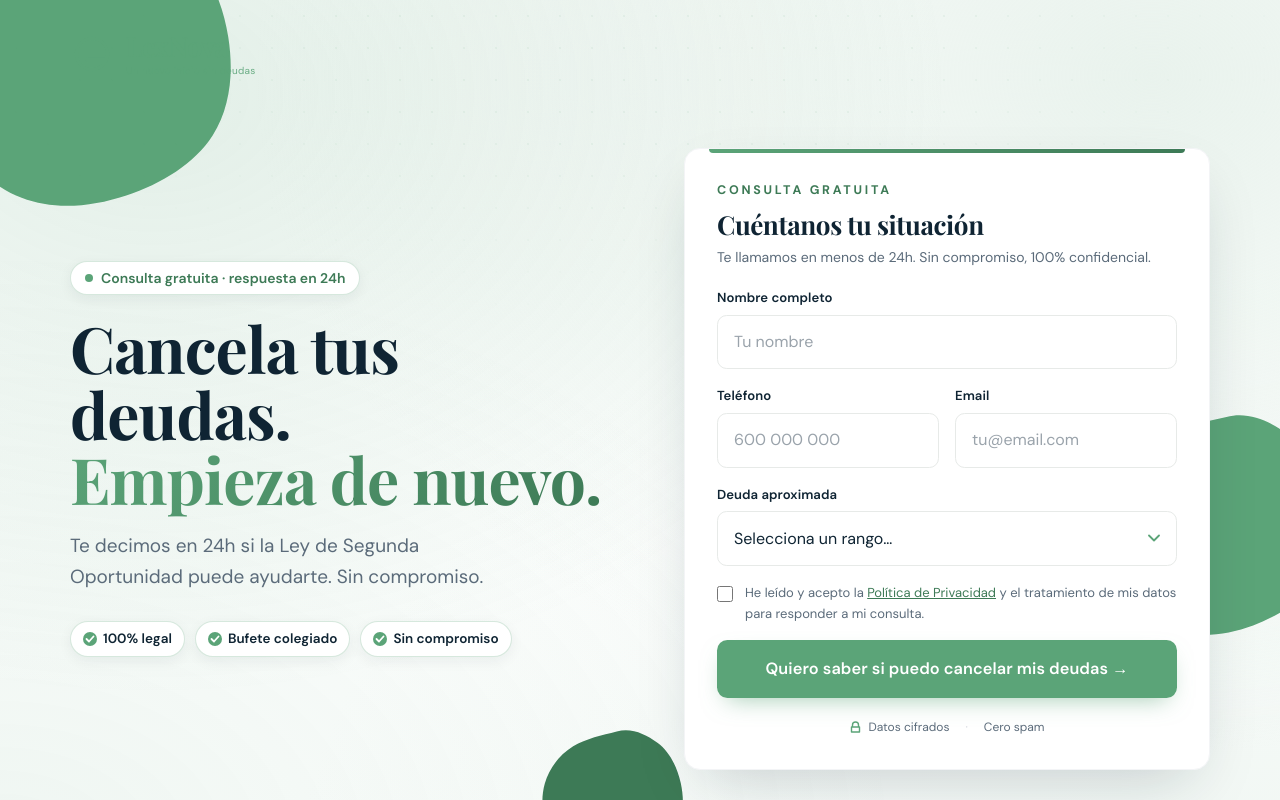
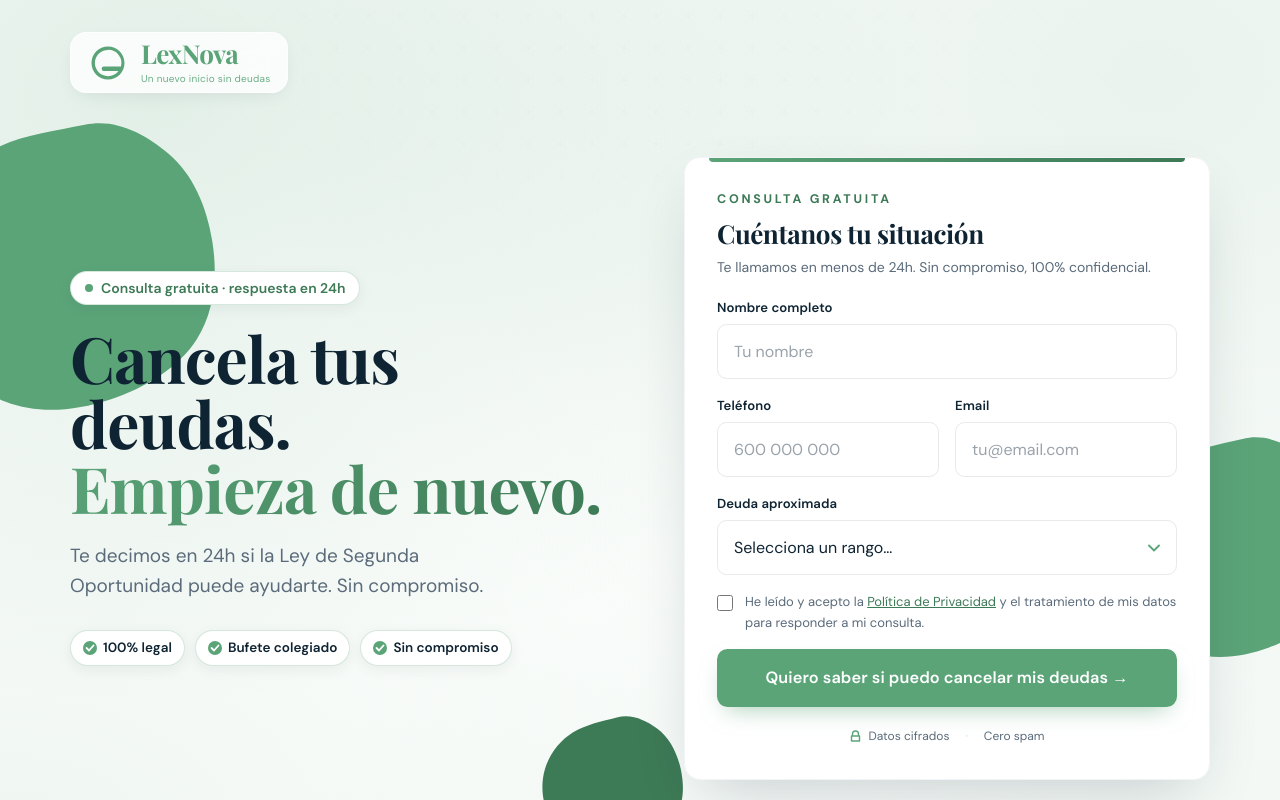
Before and after one commit to marketingesthetico-bit/lexnova-landing, a React (Vite) app: page / in a window 1280 px wide. Shown: the top 800 px of the page. Built offline with nearby package versions, Linux system fonts and the light colour scheme; no server answers.

Commit message:
fix: logo legible sobre blobs (pill frosted + reposición)

```diff
--- a/src/components/Hero.jsx
+++ b/src/components/Hero.jsx
@@ -57,21 +57,21 @@ export default function Hero({ onLeadSuccess }) {
         }}
       />
 
-      {/* Blobs orgánicos flotando */}
+      {/* Blobs orgánicos flotando — posicionados para no pisar el logo */}
       <FloatingBlob
-        className="w-[420px] h-[420px] -top-32 -left-32 opacity-[0.18]"
+        className="w-[340px] h-[340px] sm:w-[420px] sm:h-[420px] top-[14%] sm:top-[8%] -left-40 sm:-left-36 opacity-[0.12] sm:opacity-[0.15]"
         color="#5BA478"
         delay={0}
         dur={16}
       />
       <FloatingBlob
-        className="w-[320px] h-[320px] top-[40%] -right-24 opacity-[0.14]"
+        className="w-[320px] h-[320px] top-[42%] -right-28 opacity-[0.12]"
         color="#5BA478"
         delay={1.5}
         dur={18}
       />
       <FloatingBlob
-        className="w-[200px] h-[200px] bottom-10 left-[40%] opacity-[0.10]"
+        className="w-[200px] h-[200px] bottom-16 left-[40%] opacity-[0.09]"
         color="#3D7A56"
         delay={3}
         dur={20}
@@ -93,14 +93,16 @@ export default function Hero({ onLeadSuccess }) {
       />
 
       <div className="container-narrow relative">
-        {/* Logo */}
+        {/* Logo en pill frosted — siempre legible sobre cualquier fondo */}
         <motion.div
           className="pt-6 sm:pt-8"
           initial={{ opacity: 0, y: -10 }}
           animate={{ opacity: 1, y: 0 }}
           transition={{ duration: 0.55 }}
         >
-          <Logo size={44} />
+          <div className="inline-flex items-center bg-white/80 backdrop-blur-md rounded-2xl px-4 py-2 shadow-[0_6px_20px_-8px_rgba(15,36,51,0.12)] border border-white/60">
+            <Logo size={42} />
+          </div>
         </motion.div>
 
         {/* Hero grid */}
```
